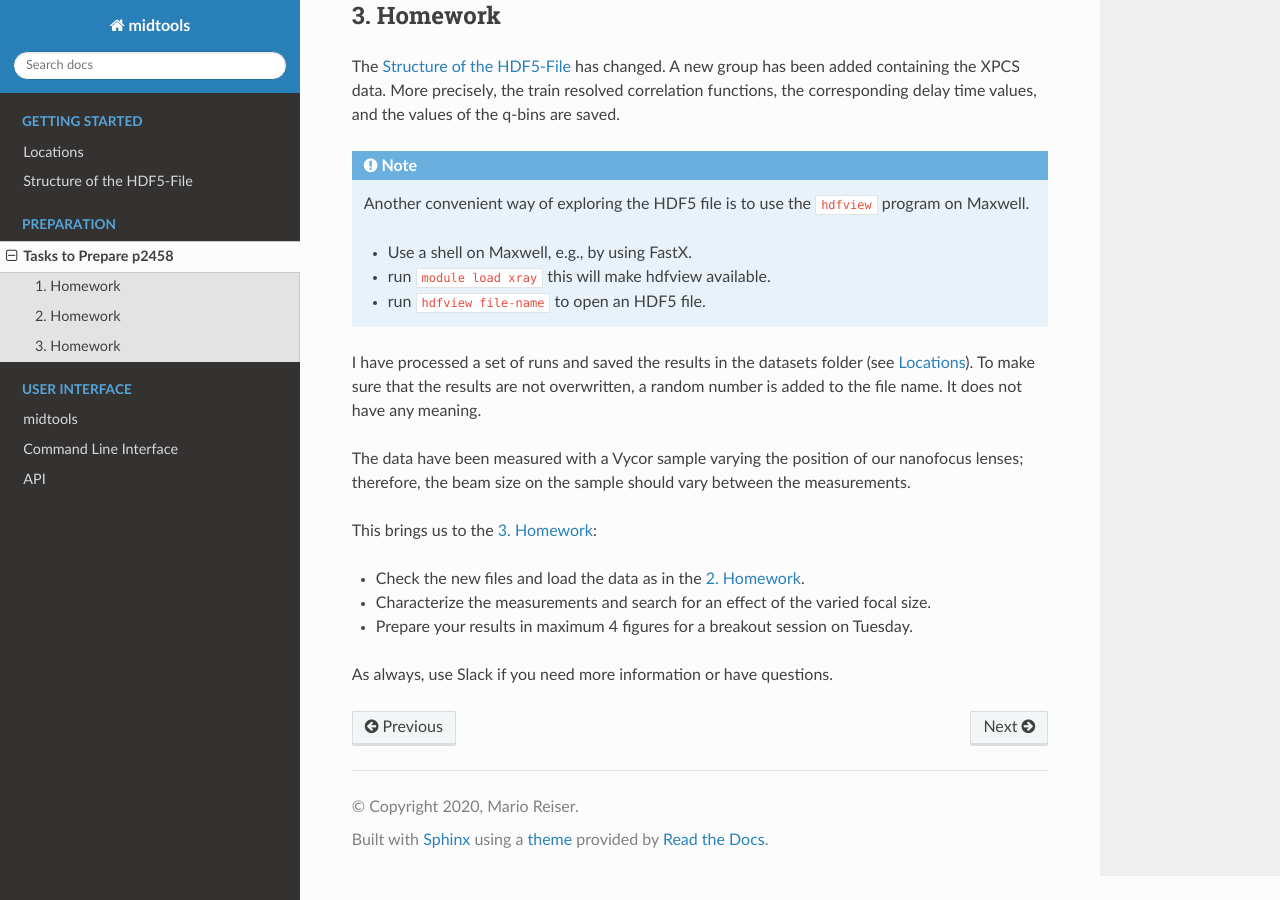
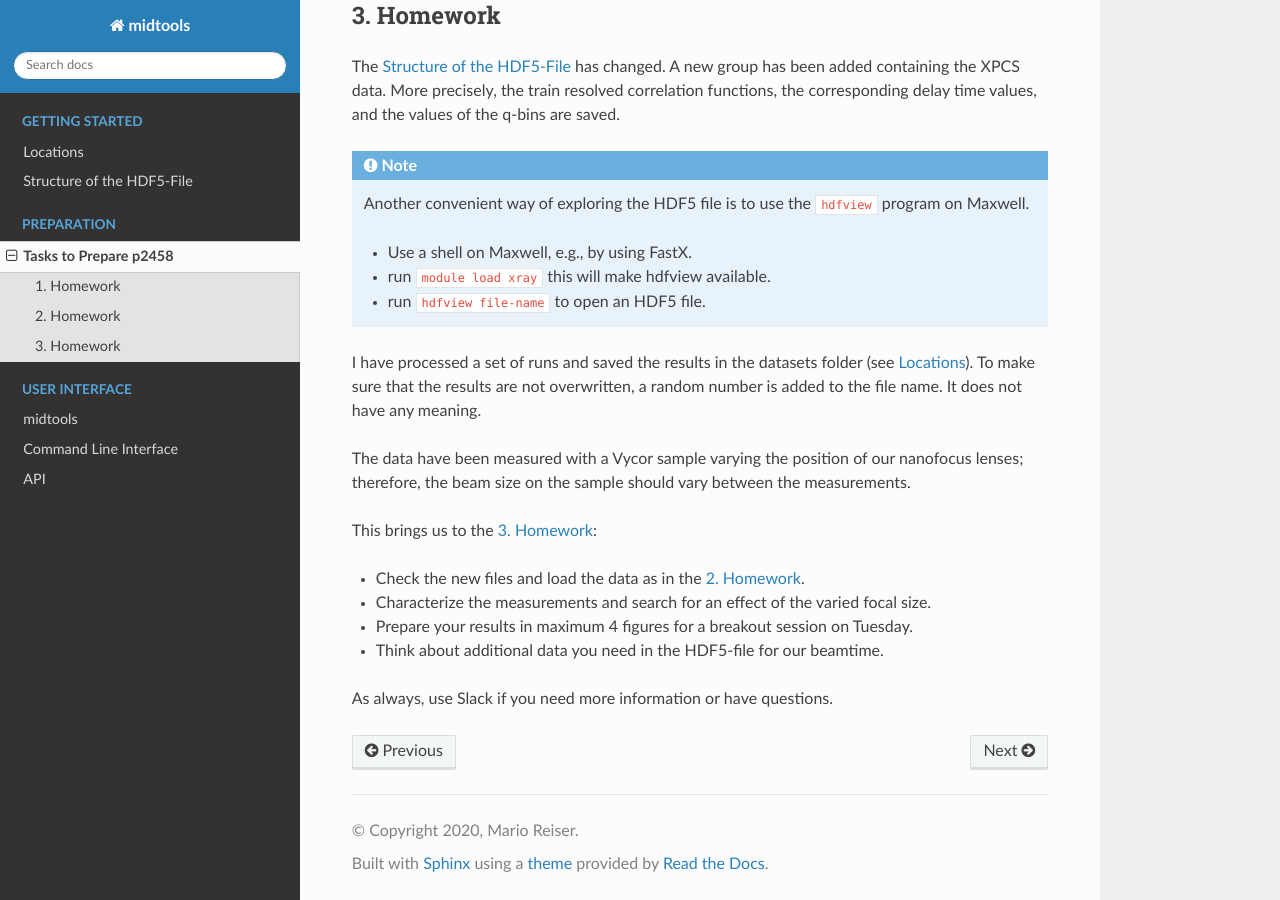
Before and after one commit to reiserm/midtools, a Sphinx documentation site: the page built from docs/source/tasks.rst, in a window 1280 px wide and 900 px high, scrolled down 754 px. Built offline with Sphinx 7.4.7 and the Read the Docs theme 2.0.0, drawn with Linux system fonts in a browser that asks for light colours.

Commit message:
updated homework 3

```diff
--- a/docs/source/tasks.rst
+++ b/docs/source/tasks.rst
@@ -64,5 +64,6 @@ This brings us to the `3. Homework`_:
 * Characterize the measurements and search for an effect of the varied focal
   size.
 * Prepare your results in maximum 4 figures for a breakout session on Tuesday.
+* Think about additional data you need in the HDF5-file for our beamtime.
 
 As always, use Slack if you need more information or have questions.
```
